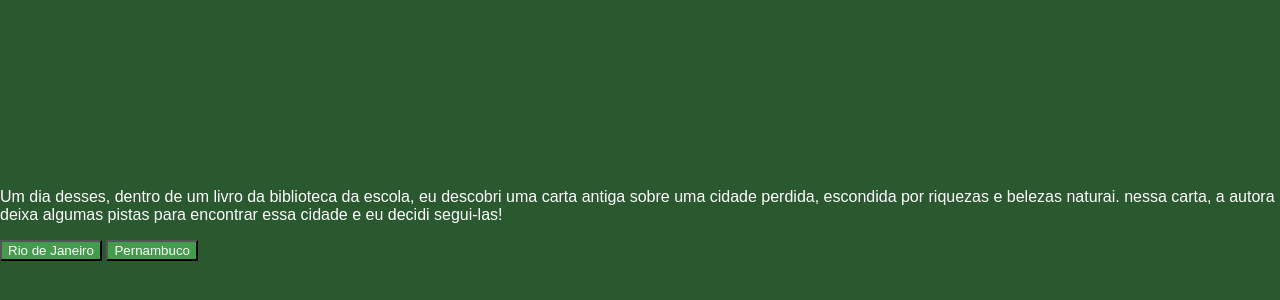
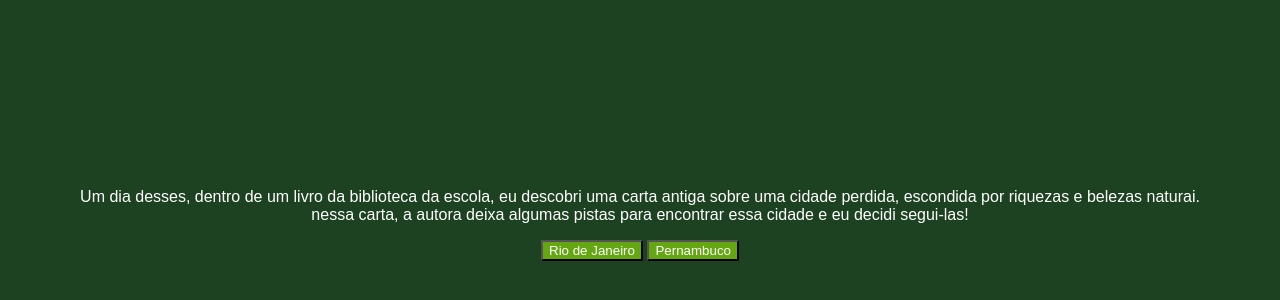
Before and after one commit to EllohaMirela/Aventura, a plain HTML site: page index.html in a window 1280 px wide. Shown: the part 134-434 px from the top of the page. Drawn offline with Linux system fonts and the light colour scheme; a web font is replaced by a local one.

Commit message:
Add files via upload

```diff
--- a/style.css
+++ b/style.css
@@ -1,5 +1,5 @@
-body{
-    background-color: #2a582f;
+body {
+    background-color: #1D4221;
     color: white;
     font-family: "Bai Jamjuree", sans-serif;
     display: flex;
@@ -10,7 +10,7 @@ body{
 }
 
 button {
-    background-color:#429c4b;
+    background-color: #64A712;
     color: white;
     font-family: "Bai Jamjuree", sans-serif;
 }
@@ -19,6 +19,15 @@ button {
     display: none;
 }
 
-.passo.ativo{
-    display: block;
+.passo.ativo {
+    display:block;
 }
+
+main {
+    text-align: center;
+    max-width: 90%;
+}
+
+img {
+    max-width: 90%;
+}
```
